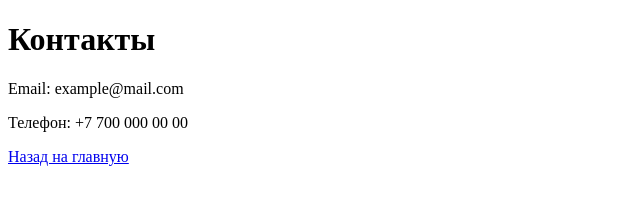
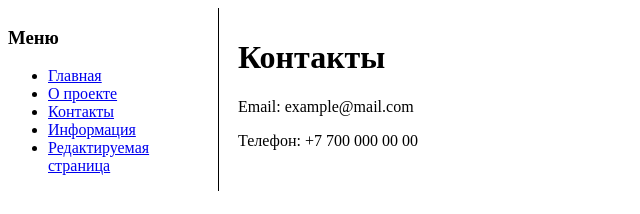
Before and after one commit to BAGA667/mama-nikiti, a plain HTML site: page contacts.html in a window 1280 px wide. Shown: the whole page, without its empty margins (0-640 px from the left). Drawn offline with Linux system fonts and the light colour scheme.

Commit message:
Add sidebar menu to contacts page

```diff
--- a/contacts.html
+++ b/contacts.html
@@ -5,11 +5,21 @@
     <title>Контакты</title>
 </head>
 <body>
+<div style="float:left; width:200px; border-right:1px solid #000; padding-right:10px;">
+    <h3>Меню</h3>
+    <ul>
+        <li><a href="index.html">Главная</a></li>
+        <li><a href="about.html">О проекте</a></li>
+        <li><a href="contacts.html">Контакты</a></li>
+        <li><a href="info.html">Информация</a></li>
+        <li><a href="edit.html">Редактируемая страница</a></li>
+    </ul>
+</div>
+
+<div style="margin-left:220px; padding:10px;">
     <h1>Контакты</h1>
-
     <p>Email: example@mail.com</p>
     <p>Телефон: +7 700 000 00 00</p>
-
-    <a href="index.html">Назад на главную</a>
+</div>
 </body>
 </html>
```
